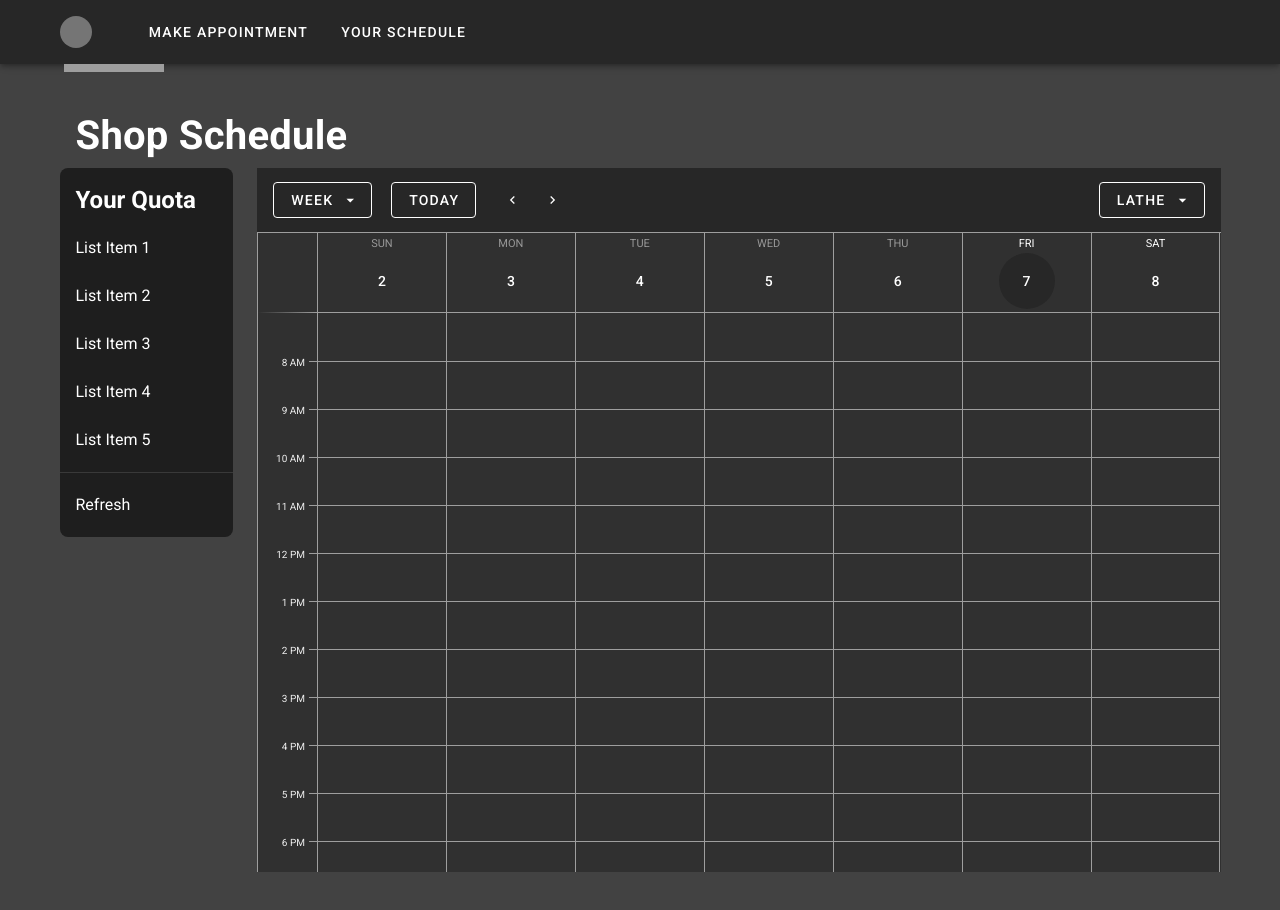
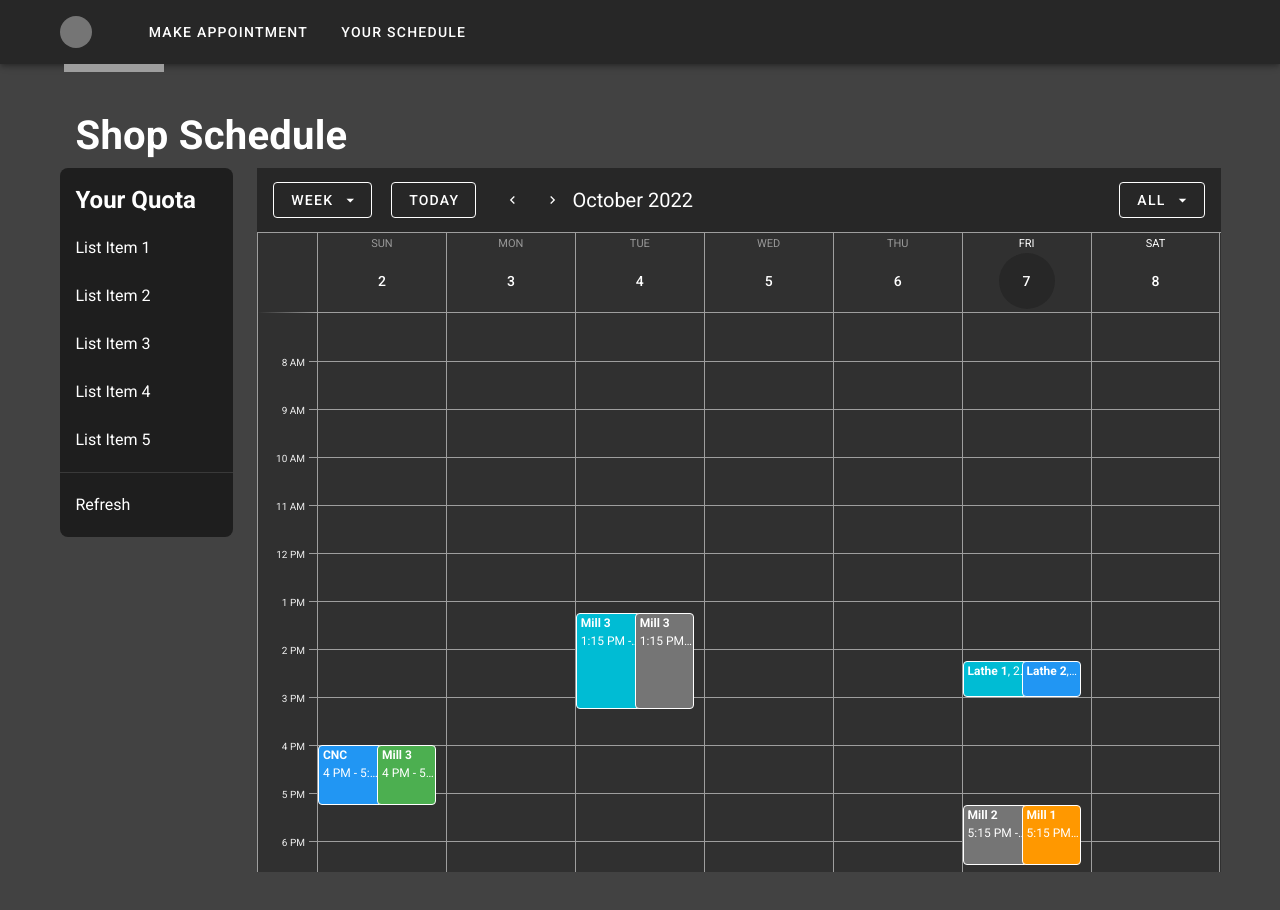
Before and after one commit to trylaarsdam/scheduler, a Vue app: page /schedule in a window 1280 px wide. Shown: the top 910 px of the page. Built offline with nearby package versions, Linux system fonts and the light colour scheme; grey boxes are pictures that could not be loaded.

Commit message:
all machine view

```diff
--- a/src/views/ScheduleView.vue
+++ b/src/views/ScheduleView.vue
@@ -85,6 +85,9 @@
                     </v-btn>
                   </template>
                   <v-list>
+                  <v-list-item @click="machine = 'all'">
+                      <v-list-item-title>All Machines</v-list-item-title>
+                    </v-list-item>
                     <v-list-item @click="machine = 'lathe'">
                       <v-list-item-title>Lathe</v-list-item-title>
                     </v-list-item>
@@ -166,7 +169,7 @@ export default {
       // "4day": "4 Days",
     },
     selectedEvent: {},
-    machine: "lathe",
+    machine: "all",
     selectedElement: null,
     selectedOpen: false,
     events: [],
@@ -184,6 +187,7 @@ export default {
   }),
   mounted() {
     this.$refs.calendar.checkChange();
+    this.filterEvents();
   },
   watch: {
     machine: function () {
@@ -207,9 +211,15 @@ export default {
       return event.color;
     },
     filterEvents() {
-      this.shownevents = this.events.filter((event) =>
-        event.includes(this.machine)
-      );
+      if (this.machine == "all") {
+        this.shownEvents = this.events;
+      } else {
+        this.shownEvents = this.events.filter((event) => {
+          // console.log(event)
+          return event.name.toLowerCase().includes(this.machine);
+        });
+      }
+      this.$refs.calendar.checkChange();
     },
     setToday() {
       this.focus = "";
```
